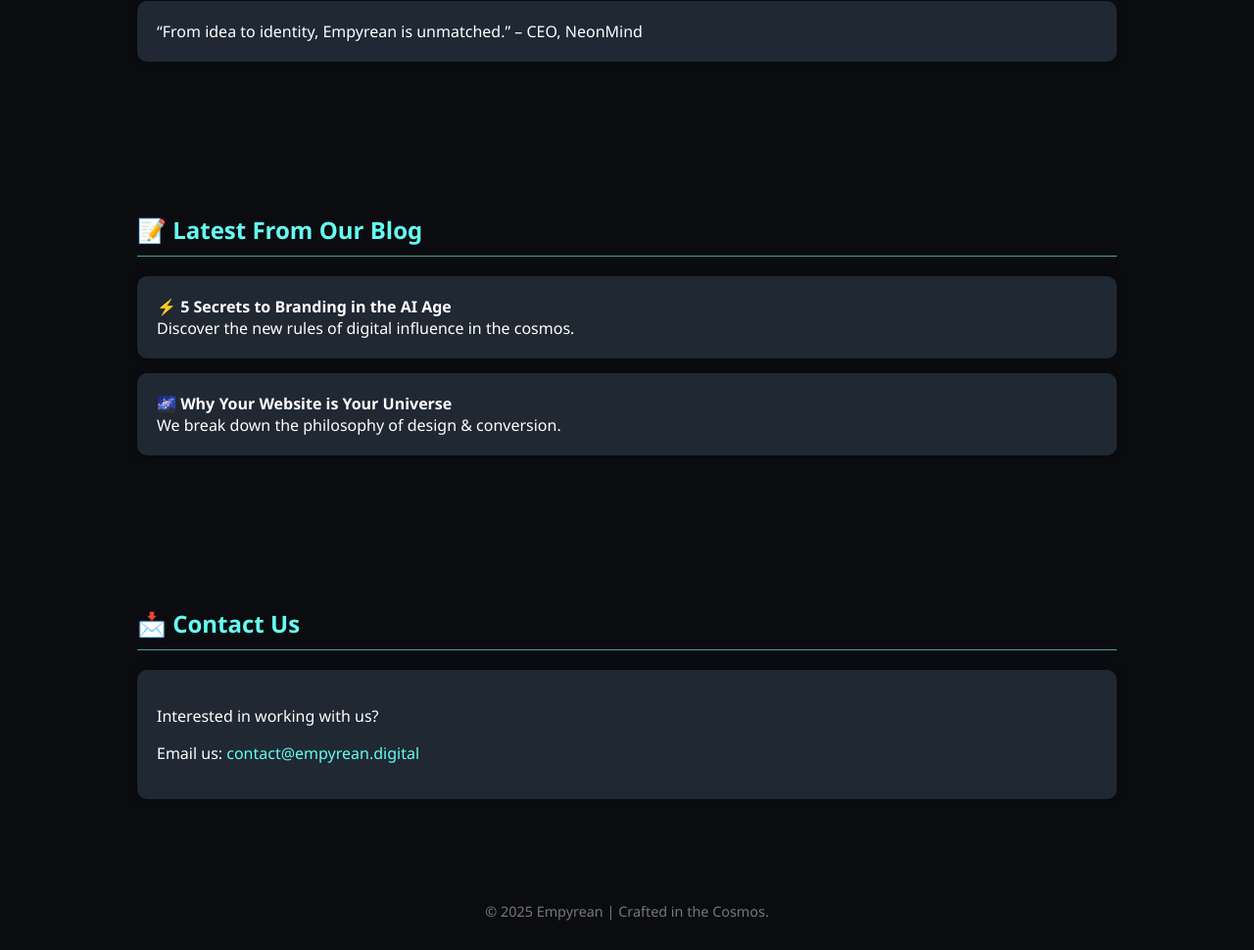
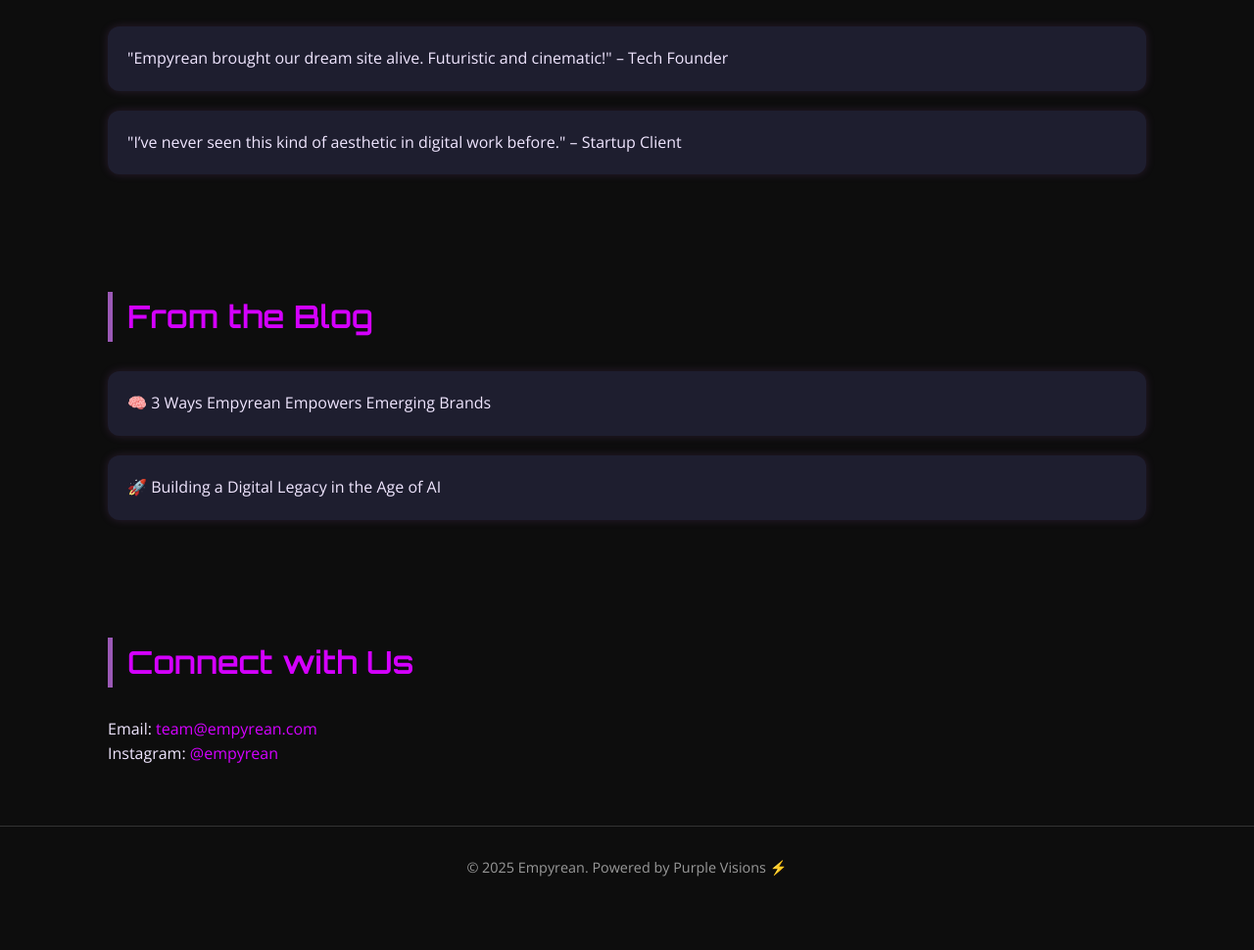
Before and after one commit to Empyrean-source/Empyrean, a plain HTML site: page index.html in a window 1280 px wide. Shown: the part 978-1948 px from the top of the page at 98% size. After the commit the page ends 1905 px from the top, so only its background shows below. Drawn offline with nearby package versions, Linux system fonts and the light colour scheme.

Commit message:
Update index.html

```diff
--- a/index.html
+++ b/index.html
@@ -2,96 +2,126 @@
 <html lang="en">
 <head>
   <meta charset="UTF-8" />
-  <meta name="viewport" content="width=device-width, initial-scale=1.0"/>
-  <title>Empyrean | Crafting Digital Empires</title>
+  <meta name="viewport" content="width=device-width, initial-scale=1.0" />
+  <title>Empyrean – Crafting Digital Empires</title>
+  <link href="https://fonts.googleapis.com/css2?family=Orbitron:wght@600&family=Open+Sans&display=swap" rel="stylesheet" />
   <style>
+    * { margin: 0; padding: 0; box-sizing: border-box; }
     body {
-      margin: 0;
-      font-family: 'Segoe UI', sans-serif;
-      background-color: #0b0c10;
-      color: #ffffff;
-      scroll-behavior: smooth;
+      font-family: 'Open Sans', sans-serif;
+      background-color: #0d0d0d;
+      color: #f0e6ff;
+      line-height: 1.6;
     }
     header {
-      background: linear-gradient(to right, #0f2027, #203a43, #2c5364);
+      padding: 100px 20px;
       text-align: center;
-      padding: 100px 20px;
+      background: linear-gradient(rgba(0,0,0,0.6), rgba(0,0,0,0.6)), url('https://images.unsplash.com/photo-1581320544280-6d18b2fd373b?auto=format&fit=crop&w=1950&q=80') no-repeat center/cover;
+      background-blend-mode: overlay;
     }
     header h1 {
-      font-size: 3em;
-      margin: 0;
+      font-family: 'Orbitron', sans-serif;
+      font-size: 3.5rem;
+      margin-bottom: 20px;
+      color: #d400ff;
+      text-shadow: 0 0 20px #9b59b6;
     }
     header p {
-      font-size: 1.3em;
-      color: #ddd;
-      margin-top: 10px;
+      font-size: 1.2rem;
+      color: #ccc;
     }
     section {
       padding: 60px 20px;
-      max-width: 1000px;
+      max-width: 1100px;
       margin: auto;
     }
-    h2 {
-      color: #66fcf1;
-      border-bottom: 1px solid #45a29e;
-      padding-bottom: 10px;
+    .section-title {
+      font-family: 'Orbitron', sans-serif;
+      font-size: 2rem;
+      margin-bottom: 30px;
+      color: #d400ff;
+      border-left: 5px solid #9b59b6;
+      padding-left: 15px;
+    }
+    .services, .testimonials, .blog {
+      display: grid;
+      gap: 20px;
     }
     .card {
-      background-color: #1f2833;
+      background-color: #1e1e2f;
       padding: 20px;
-      margin: 15px 0;
-      border-radius: 10px;
-      box-shadow: 0 0 10px #00000050;
+      border-radius: 12px;
+      box-shadow: 0 0 10px rgba(155, 89, 182, 0.2);
+      transition: transform 0.3s ease;
+    }
+    .card:hover {
+      transform: scale(1.02);
+      box-shadow: 0 0 20px rgba(212, 0, 255, 0.4);
     }
     footer {
+      background-color: #0d0d0d;
       text-align: center;
       padding: 30px;
-      background: #0b0c10;
-      color: #777;
-      font-size: 0.9em;
+      font-size: 0.9rem;
+      color: #999;
+      border-top: 1px solid #333;
     }
     a {
-      color: #66fcf1;
+      color: #d400ff;
       text-decoration: none;
+    }
+    a:hover {
+      text-decoration: underline;
     }
   </style>
 </head>
 <body>
 
+  <!-- Hero Section -->
   <header>
     <h1>Empyrean</h1>
-    <p>Crafting Digital Empires. Empowering Legacies.</p>
+    <p>Crafting Digital Empires Where Technology Meets Infinity</p>
   </header>
 
-  <section id="services">
-    <h2>🌐 Our Services</h2>
-    <div class="card">⚙️ Custom Website Development</div>
-    <div class="card">🎨 UI/UX Design with Cosmic Precision</div>
-    <div class="card">🚀 Digital Branding for Visionaries</div>
-  </section>
-
-  <section id="testimonials">
-    <h2>💬 Testimonials</h2>
-    <div class="card">“Empyrean transformed our vision into a stunning digital empire.” – Founder, Starbyte</div>
-    <div class="card">“From idea to identity, Empyrean is unmatched.” – CEO, NeonMind</div>
-  </section>
-
-  <section id="blog">
-    <h2>📝 Latest From Our Blog</h2>
-    <div class="card"><strong>⚡ 5 Secrets to Branding in the AI Age</strong><br/>Discover the new rules of digital influence in the cosmos.</div>
-    <div class="card"><strong>🌌 Why Your Website is Your Universe</strong><br/>We break down the philosophy of design & conversion.</div>
-  </section>
-
-  <section id="contact">
-    <h2>📩 Contact Us</h2>
-    <div class="card">
-      <p>Interested in working with us?</p>
-      <p>Email us: <a href="mailto:contact@empyrean.digital">contact@empyrean.digital</a></p>
+  <!-- Services -->
+  <section>
+    <h2 class="section-title">Our Services</h2>
+    <div class="services">
+      <div class="card">🖥️ Website Development</div>
+      <div class="card">🌐 Hosting + Domain Setup</div>
+      <div class="card">📊 SEO & Analytics</div>
+      <div class="card">🎨 UI/UX Design</div>
     </div>
   </section>
 
+  <!-- Testimonials -->
+  <section>
+    <h2 class="section-title">Testimonials</h2>
+    <div class="testimonials">
+      <div class="card">"Empyrean brought our dream site alive. Futuristic and cinematic!" – Tech Founder</div>
+      <div class="card">"I’ve never seen this kind of aesthetic in digital work before." – Startup Client</div>
+    </div>
+  </section>
+
+  <!-- Blog -->
+  <section>
+    <h2 class="section-title">From the Blog</h2>
+    <div class="blog">
+      <div class="card">🧠 3 Ways Empyrean Empowers Emerging Brands</div>
+      <div class="card">🚀 Building a Digital Legacy in the Age of AI</div>
+    </div>
+  </section>
+
+  <!-- Contact -->
+  <section>
+    <h2 class="section-title">Connect with Us</h2>
+    <p>Email: <a href="mailto:team@empyrean.com">team@empyrean.com</a></p>
+    <p>Instagram: <a href="https://instagram.com/empyrean">@empyrean</a></p>
+  </section>
+
+  <!-- Footer -->
   <footer>
-    © 2025 Empyrean | Crafted in the Cosmos.
+    &copy; 2025 Empyrean. Powered by Purple Visions ⚡
   </footer>
 
 </body>
```
